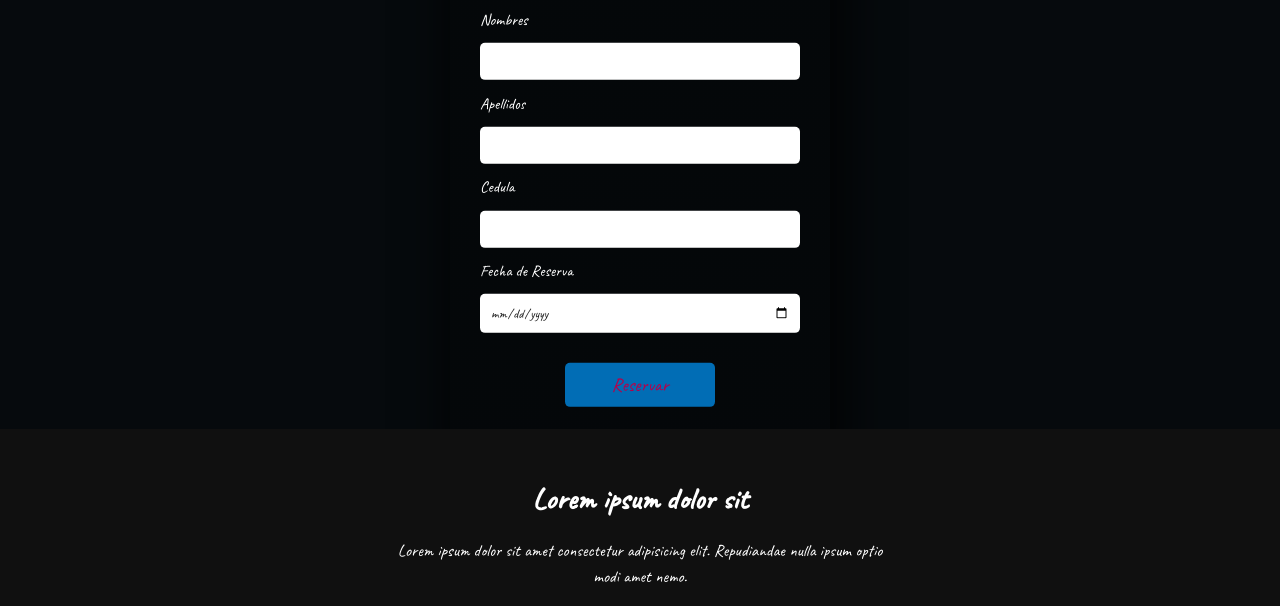
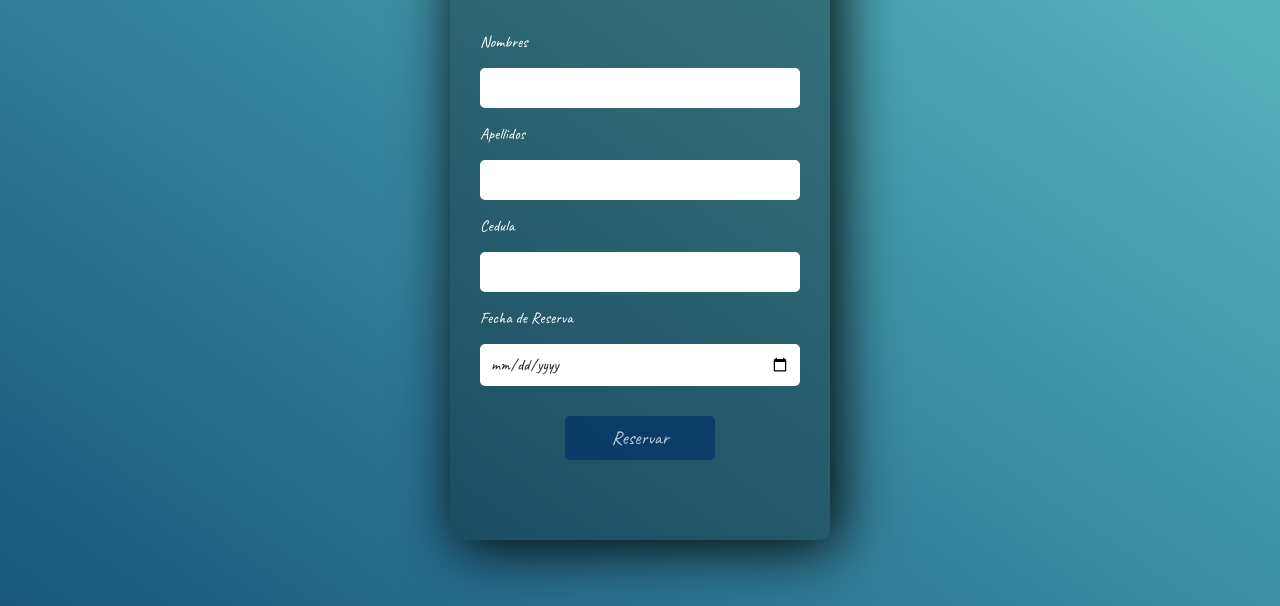
Before and after one commit to VPseudo11/Safaera-LandingPage, a plain HTML site: page index.html in a window 1280 px wide. Shown: the part 511-1117 px from the top of the page. Drawn offline with Linux system fonts and the light colour scheme.

Commit message:
Position and color correction

```diff
--- a/styles/styles.css
+++ b/styles/styles.css
@@ -1,11 +1,16 @@
 @import url('https://fonts.googleapis.com/css2?family=Caveat&display=swap');
+
+:root {
+    --color--buttons: #003366;
+}
 
 * {
     margin: 0;
     padding: 0;
     box-sizing: border-box;
     font-family: 'Caveat', cursive;
-    color: #fff
+    color: #fff;
+    font-size: 1rem;
 }
 
 body {
@@ -59,15 +64,17 @@ img {
 }
 
 .main {
-    height: 100%;
     width: 100%;
+    min-width: 95%;
+    margin: 0 auto;
     align-items: center;
+    background: linear-gradient(35deg, #003366, #66cccc);
 }
 
 #slideshow-principal {
     width: 600px;
     height: 200px;
-    top: 30px;
+    top: 2rem;
     margin: auto;
     position: relative;
     overflow: hidden;
@@ -138,9 +145,8 @@ img {
 
 .form {
     position: relative;
-    top: 350px;
-    left: 50%;
-    transform: translate(-50%, -50%);
+    align-items: center;
+    margin: 4rem auto;
     background: linear-gradient(rgba(0, 0, 0, 0.3), rgba(0, 0, 0, 0.3));
     width: 380px;
     padding: 50px 30px;
@@ -165,26 +171,29 @@ img {
     margin: 1em 0;
 }
 
-.form .dataForm input[type="submit"]{
+.form .dataForm input[type="submit"] {
     margin: 30px auto;
     width: 150px;
-    background: #0099ff;
-    color: #ff0066;
+    background: var(--color--buttons);
+    color: white;
     font-size: 1.2em;
     opacity: 0.7;
     transition: opacity .3s ease;
 }
 
-.form .dataForm input[type="submit"]:hover{
-    opacity: 1;
+.form .dataForm input[type="submit"]:hover {
+    background-color: transparent;
+    border: 1px solid #003366;
+    cursor: pointer;
 }
 
 .service {
     /*background: linear-gradient(35deg, #990066, #330033);*/
-    background: linear-gradient(35deg, #ff0066, #66cccc);
+   /*  background: linear-gradient(35deg, #ff0066, #66cccc); */
     width: 100%;
     padding: 10px 0px;
 }
+
 .card .servicesicon img {
     margin-top: 30px;
     border: solid black;
@@ -192,7 +201,7 @@ img {
     border-radius: 10%;
 }
 
-.title h2{
+.title h2 {
     color: #003366;
     font-size: 60px;
     width: 1130px;
@@ -221,7 +230,7 @@ img {
     text-align: center;
 }
 
-.card h3{
+.card h3 {
     color: #003366;
     font-size: 24px;
     margin-bottom: 15px;
@@ -234,7 +243,7 @@ img {
     margin-bottom: 25px;
 }
 
-.card .button{
+.card .button {
     background-color: #003366;
     color: white;
     text-decoration: none;
@@ -245,13 +254,13 @@ img {
     transition: .4s;
 }
 
-.card .button:hover{
+.card .button:hover {
     background-color: transparent;
     border: 2px solid #003366;
     cursor: pointer;
 }
 
-footer{
+footer {
     position: relative;
     width: 100%;
     height: 300px;
@@ -261,7 +270,8 @@ footer{
     align-items: center;
     justify-content: center;
 }
-footer p:nth-child(1){
+
+footer p:nth-child(1) {
     font-size: 30px;
     color: white;
     margin-bottom: 20px;
@@ -269,7 +279,7 @@ footer p:nth-child(1){
 
 }
 
-footer p:nth-child(2){
+footer p:nth-child(2) {
     color: white;
     font-size: 17px;
     width: 500px;
@@ -277,15 +287,16 @@ footer p:nth-child(2){
     line-height: 26px;
 }
 
-.social{
+.social {
     display: flex;
 }
 
-.social a{
+.social a {
     width: 45px;
     height: 45px;
     display: flex;
-    align-items: center;justify-content: center;
+    align-items: center;
+    justify-content: center;
     background: #003366;
     border-radius: 50%;
     margin: 22px 10px;
@@ -294,14 +305,14 @@ footer p:nth-child(2){
     font-size: 20px;
 }
 
-.social a:hover{
+.social a:hover {
     transform: scale(1.3);
     transition: .3s;
 }
 
-.end{
+.end {
     position: absolute;
-    color:#003366;
+    color: #003366;
     bottom: 35px;
     font-size: 14px;
 }
```
